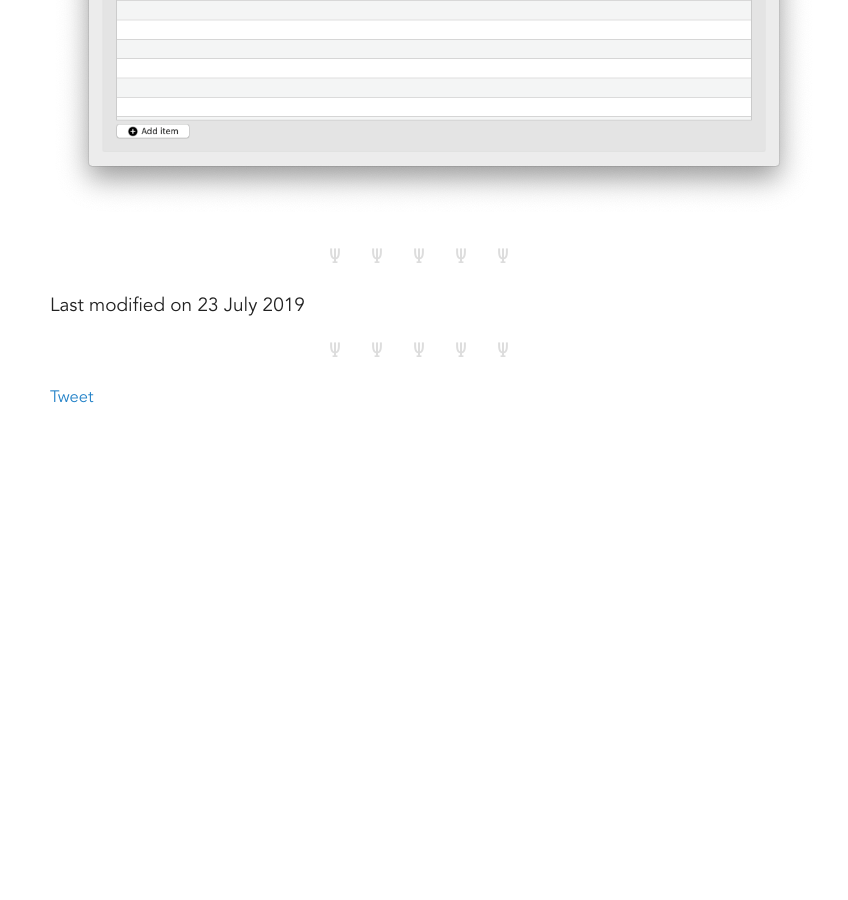
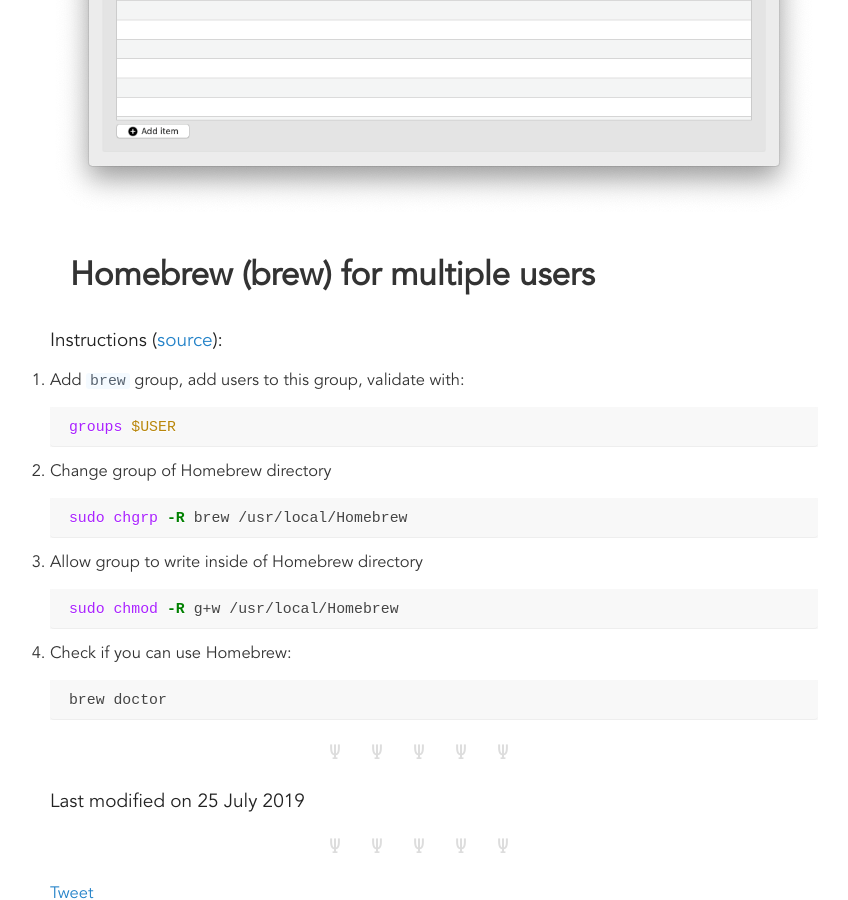
Before and after one commit to mikbuch/mikbuch.github.io, a Jekyll site: the page built from _posts/2019-07-23-Adapting-macOS.md, in a window 1280 px wide and 900 px high, scrolled down 2478 px. Shown: the whole window, without its empty margins (206-1054 px from the left). Built offline with Jekyll 4.4.1, drawn with Linux system fonts in a browser that asks for light colours; comment, search, counter and statistics services are not loaded; before the commit the page ends 2886 px from its top, so only the background shows below that.

Commit message:
brew for multiple macOS users

````diff
--- a/_posts/2019-07-23-Adapting-macOS.md
+++ b/_posts/2019-07-23-Adapting-macOS.md
@@ -33,6 +33,26 @@
 `right_command` -> `right_option`
 ![2019-07-23-Adapting-macOS_04-Karabiner-Logitech-K850](/images/2019-07-23-Adapting-macOS_04-Karabiner-Logitech-K850.png)
 
+# Homebrew (brew) for multiple users
+
+Instructions ([source](https://medium.com/@leifhanack/homebrew-multi-user-setup-e10cb5849d59)):
+ 1. Add `brew` group, add users to this group, validate with:
+ ```bash
+ groups $USER
+ ```
+ 2. Change group of Homebrew directory
+ ```bash
+ sudo chgrp -R brew /usr/local/Homebrew
+ ```
+ 3. Allow group to write inside of Homebrew directory
+ ```bash
+ sudo chmod -R g+w /usr/local/Homebrew
+ ```
+ 4. Check if you can use Homebrew:
+ ```bash
+ brew doctor
+ ```
+
 ***
 
-Last modified on 23 July 2019
+Last modified on 25 July 2019
````
